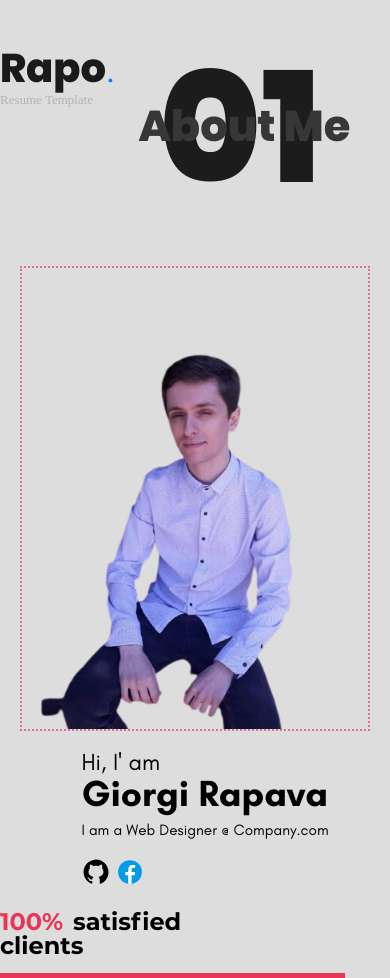
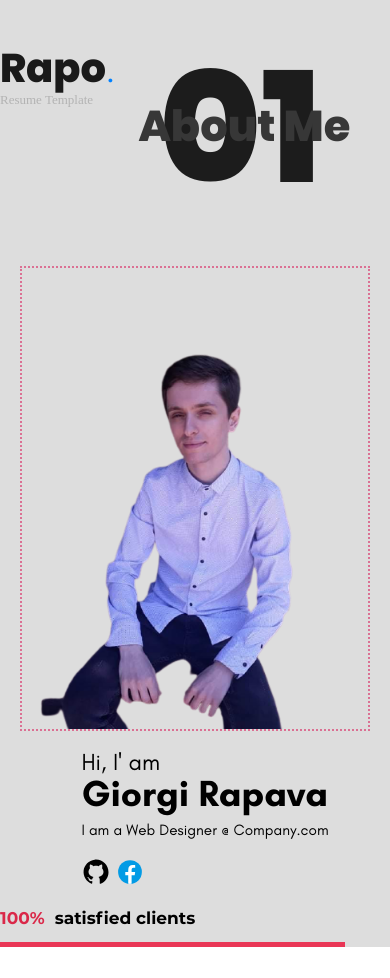
Before and after one commit to Grapava00/final_exam, a plain HTML site: page index.html in a window 390 px wide. After the commit the page ends 947 px from the top, so only its background shows below. Drawn offline with Linux system fonts and the light colour scheme.

Commit message:
add satisfied client media

```diff
--- a/styles/media.css
+++ b/styles/media.css
@@ -18,3 +18,10 @@
     padding-right: 45px;
 }
 }
+@media(max-width:400px){
+    .satisfied-clients{
+    font-size:17px;
+    align-items: flex-start;
+}
+
+}
--- a/styles/style.css
+++ b/styles/style.css
@@ -111,7 +111,7 @@ header{
 	align-items: flex-end;
 }
 .satisfied-clients--percent{
-    color:#E93656;
+    color:#da2849;
 	padding-right: 10px;
 }
 .satisfied-clients-line{
```
